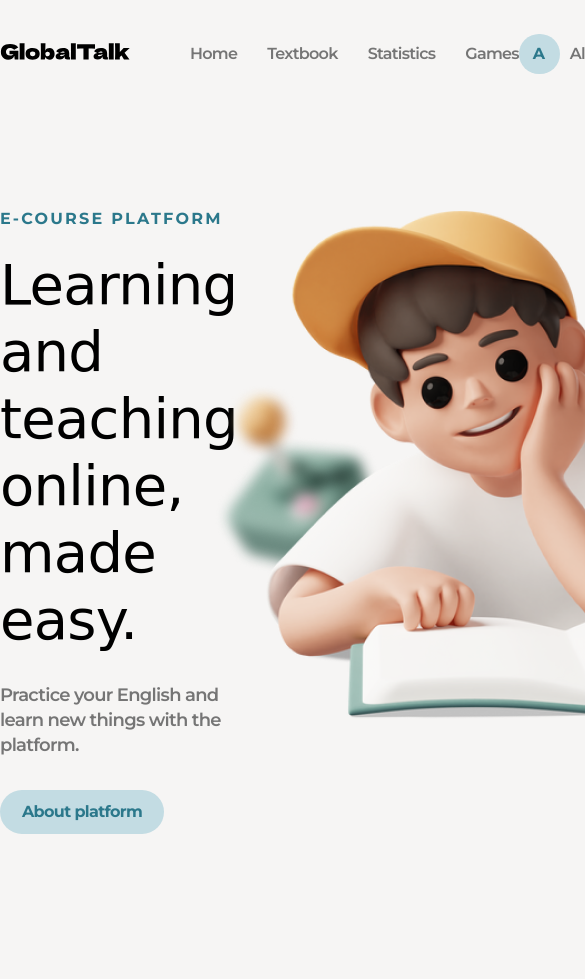
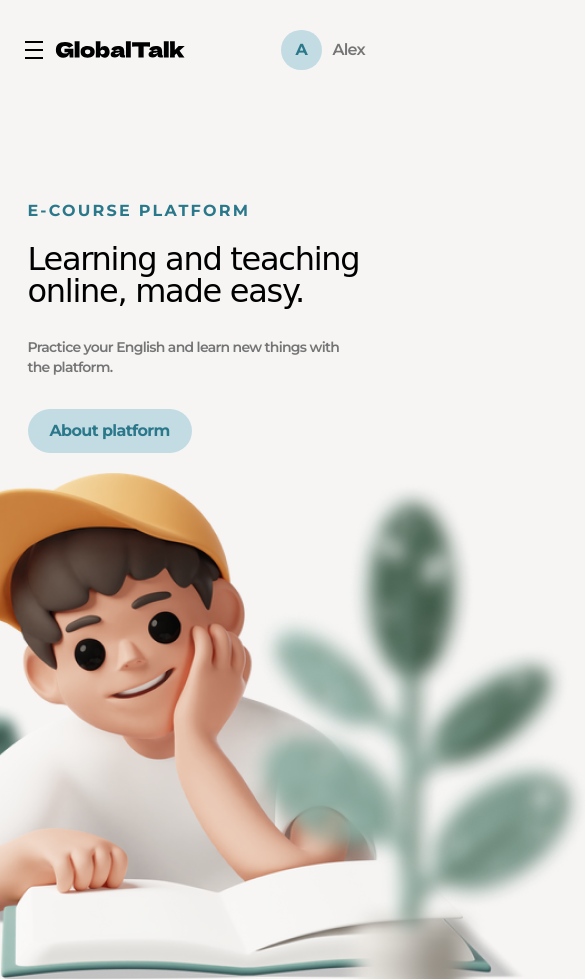
Before and after one commit to m-rozbitska/learning, a plain HTML site: page index.html in a window 390 px wide. Shown: the top 979 px of the page, 585 px wide, since content can reach past the window. Drawn offline with Linux system fonts and the light colour scheme; a web font is replaced by a local one.

Commit message:
feat: add details

```diff
--- a/css/style.css
+++ b/css/style.css
@@ -88,6 +88,7 @@ body {
 	letter-spacing: -0.04em;
 }
 
+
 .container{
 	max-width: 1180px;
 	margin: 0 auto;
@@ -132,6 +133,11 @@ body {
 	padding: 30px 0px 30px 0px;
 }
 
+.header__menu {
+	display: flex;
+}
+
+
 .header__inner {
 	display: flex;
 	justify-content: space-between;
@@ -140,6 +146,33 @@ body {
 
 .header__left {
 	display: flex;
+}
+
+.menu__icon {
+	display: block;
+	width: 30px;
+	height: 18px;
+	position: relative;
+	z-index: 5;
+	cursor: pointer;
+}
+
+span {
+	position: absolute;
+	top: calc(50% - 1px);
+	left: 0;
+	width: 60%;
+	height: 2px;
+	background-color: #000000;
+}
+
+span:first-child {
+	top: 0;
+}
+
+span:last-child {
+	top: auto;
+	bottom: 0;
 }
 
 .menu__list{
@@ -156,6 +189,34 @@ body {
 
 .menu__list-link:hover {
 	color: #000000;
+}
+
+@media (max-width: 768px) {
+	.menu__body{
+		position: absolute;
+		top: 0;
+		left: -100%;
+		height: 100vh;
+		width: 100%;
+		background-color: #945069;
+		display: flex;
+  }
+
+  .menu__list{
+	flex-direction: column;
+	gap: 0;
+	margin: auto;
+  }
+
+  .menu__list-link {
+	display: block;
+	font-size: 30px;
+	line-height: 60px;
+  }
+
+  .header__left {
+	flex-direction: row-reverse;
+  }
 }
 
 .user {
@@ -248,6 +309,50 @@ body {
 }
 
 
+@media screen and (max-width: 768px) {
+
+	.container{
+		max-width: 340px;
+	}
+
+	.title {
+		font-size: 24px;
+		text-align: center;
+	}
+
+	.welcome__inner {
+		flex-direction: column;
+		align-items: center;
+	}
+
+	.welcome__left {
+		display: flex;
+		max-width: 335px;
+		padding-bottom: 20px;
+	}
+
+	.welcome__subtitle {
+		text-align: center;
+	}
+	.welcome__title {
+		max-width: 335px;
+		font-size: 32px;
+		line-height: 32px;
+		letter-spacing: -0.04em;
+	}
+
+	.welcome__image{
+
+		max-width: 200x;
+		margin: 0 auto;
+	}
+
+	.user__btn {
+		display: none;
+	}
+}
+
+
 .learning {
 	padding: 75px 0px 75px 0px;
 }
@@ -317,6 +422,18 @@ body {
 	left: 10px;
 }
 
+@media screen and (max-width: 768px) {
+	.learning__content {
+		flex-direction: column;
+		align-items: center;
+	}
+
+	.descr {
+		font-size: 14px;
+		line-height: 20px;
+	}
+}
+
 .vocabulary__inner {
 	display: flex;
 }
@@ -328,6 +445,14 @@ body {
 
 .vocabulary__right {
 	padding-top: 26px;
+}
+
+
+@media screen and (max-width: 768px) {
+	.vocabulary__inner {
+		flex-direction: column-reverse;
+		align-items: center;
+	}
 }
 
 .progress {
@@ -346,6 +471,14 @@ body {
 	padding-top: 149px;
 	max-width: 475px;
 }
+
+@media screen and (max-width: 768px) {
+	.progress__inner {
+		flex-direction: column;
+		align-items: center;
+	}
+}
+
 
 .footer {
 	padding: 40px 0px 40px 0px;
--- a/index.html
+++ b/index.html
@@ -19,7 +19,12 @@
 					<img src="./images/logo.svg" alt="logo" class="logo__img">
 				</a>
 				<div class="header__menu">
-					<nav class="menu">
+					<div class="menu__icon">
+						<span></span>
+						<span></span>
+						<span></span>
+					</div>
+						<nav class="menu menu__body">
 							<ul class="menu__list">
 								<li class="menu__list-item">
 									<a href="#home" class="menu__list-link">Home</a>
```
Lines whose indentation alone changed are shown as unchanged.
